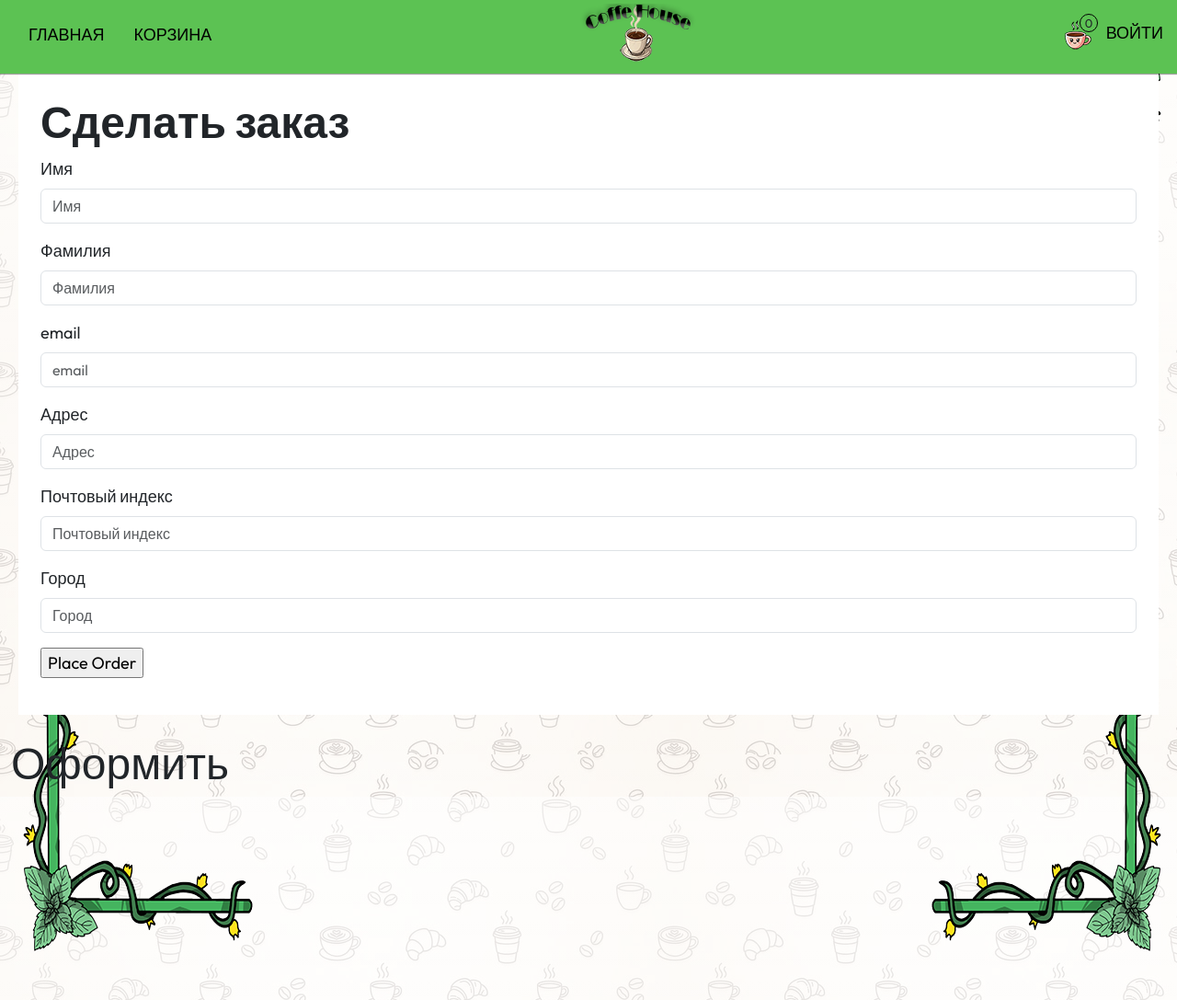
After one commit to Kostyan4ike/CoffeeHouse, a Django app: page /orders/create/ in a window 1280 px wide. The commit adds this page. Shown: the whole page at 92% size. Run offline with Django 5.2, Linux system fonts and the light colour scheme; parts of the project's set-up code (start-up, migrations or seed data) failed here and were passed over; some libraries are stand-ins or nearby versions.

Commit message:
Конец заполнения формы оформления заказа и логин пользователей

```diff
--- a/CoffeeHouse/urls.py
+++ b/CoffeeHouse/urls.py
@@ -24,6 +24,7 @@ urlpatterns = [
     path('admin/', admin.site.urls),
     path('cart/', include('cart.urls', namespace = 'cart' )),
     path('user/', include('users.urls', namespace = 'user')),
+    path('orders/', include('orders.urls', namespace='orders')),
     path('', include('main.urls', namespace='main'))
 ]
 
--- a/cart/templates/cart/detail.html
+++ b/cart/templates/cart/detail.html
@@ -48,7 +48,7 @@
             <a href="/shop" class='cart-btn'>Продолжить покупки</a>
             {% with cart_quantity=cart|length%}
                 {% if cart_quantity > 0 %}
-                    <a href="#" class='cart-btn'>Оформить</a>
+                    <a href="{% url "orders:order_create" %}" class='cart-btn'>Оформить</a>
                 {% endif %}
             {% endwith %}
         </div>
--- a/orders/forms.py
+++ b/orders/forms.py
@@ -0,0 +1,26 @@
+from django import forms
+from .models import Order
+
+
+class OrderCreateForm(forms.ModelForm):
+    class Meta:
+        model = Order
+        fields = ['user', 'first_name', 'last_name', 'email',
+                    'address', 'postal_code', 'city']
+
+
+    def __init__(self, *args, **kwargs):
+        self.request = kwargs.pop('request', None)
+        super().__init__(*args, **kwargs)
+        if self.request.user.is_authenticated:
+            self.initial['first_name'] = self.request.user.first_name
+            self.initial['last-name'] = self.request.user.last_name
+            self.initial['email'] = self.request.user.email
+
+
+    def save(self, commit=True):
+        order = super().save(commit=False)
+        order.user = self.request.user
+        if commit:
+            order.save()
+        return order
--- /dev/null
+++ b/orders/templates/order/create.html
@@ -0,0 +1,61 @@
+{% extends "main/base.html" %}
+{% load static %}
+
+
+{% block title %}Сделать заказ{% endblock title %}
+
+{% block content %}
+    <div class="forcreate">
+        <div class="profile bg-white p-4 mb-4 mx-2">
+            <h2 class="mb-2">Сделать заказ</h2>
+            <form action="" method="post" class="order-form">
+                {% csrf_token %}
+                <div class="col md-12 mb-3">
+                    <label for="if_first_name" class="form-label">Имя</label>
+                    <input type="text" class="form-control form-styleprofile" id="id_first_name"
+                    name="first_name" placeholder="Имя" value="{{form.first_name.value|default:''}}" required>
+                </div>
+                <div class="col md-12 mb-3">
+                    <label for="if_last_name" class="form-label">Фамилия</label>
+                    <input type="text" class="form-control form-styleprofile" id="id_last_name"
+                    name="last_name" placeholder="Фамилия" value="{{form.last_name.value|default:''}}" required>
+                </div>
+                <div class="col md-12 mb-3">
+                    <label for="if_email" class="form-label">email</label>
+                    <input type="text" class="form-control form-styleprofile" id="id_email"
+                    name="email" placeholder="email" value="{{form.email.value|default:''}}" required>
+                </div>
+
+                <div class="col md-12 mb-3">
+                    <label for="if_address" class="form-label">Адрес</label>
+                    <input type="text" class="form-control form-styleprofile" id="id_address"
+                    name="address" placeholder="Адрес" value="{{form.address.value|default:''}}" required>
+                </div>
+                <div class="col md-12 mb-3">
+                    <label for="if_postal_code" class="form-label">Почтовый индекс</label>
+                    <input type="text" class="form-control form-styleprofile" id="id_postal_code"
+                    name="postal_code" placeholder="Почтовый индекс" value="{{form.postal_code.value|default:''}}" required>
+                </div>
+                <div class="col md-12 mb-3">
+                    <label for="if_city" class="form-label">Город</label>
+                    <input type="text" class="form-control form-styleprofile" id="id_city"
+                    name="city" placeholder="Город" value="{{form.city.value|default:''}}" required>
+                </div>
+                <p><input type="submit" value="Place Order"></p>
+                {% csrf_token %}
+            </form>
+        </div>
+        <div class="checkout">
+            <h1>Оформить</h1>
+            <div class="order-info">
+                {% for item in cart %}
+                    <li>
+                        {{ item.quantity }} * {{ item.product_name }}
+                        <p>{{ item.total_price }}₽</p>
+                    </li>
+                    <p>Всего: {{ cart.get_total_price}}₽</p>
+                {% endfor %}
+            </div>
+        </div>
+    </div>
+{% endblock content %}
--- a/orders/urls.py
+++ b/orders/urls.py
@@ -0,0 +1,12 @@
+from django.urls import path
+from . import views
+
+
+app_name = 'orders'
+
+
+urlpatterns = [
+    path('create/', views.order_create, name='order_create'),
+
+
+]
--- a/orders/views.py
+++ b/orders/views.py
@@ -1,3 +1,29 @@
 from django.shortcuts import render
+from .models import OrderItem
+from .forms import OrderCreateForm
+from cart.cart import Cart
 
-# Create your views here.
+
+def order_create(request):
+    cart = Cart(request)
+    if request.method == "POST":
+        form = OrderCreateForm(request.POST, request=request)
+        if form.is_valid():
+            order = form.save()
+            for item in cart:
+                OrderItem.objects.create(order=order,
+                                         product=item['product'],
+                                         price=item['price'],
+                                         quantity=item['quantity'])
+            cart.clear()
+            return render(request,
+                          'order/created.html',
+                          {'order': order,
+                           'form': form}
+                          )
+    else:
+        form = OrderCreateForm(request.POST, request=request)
+    return render(request,
+                  'order/create.html',
+                  {'cart': cart,
+                   'form': form})
```
Also changed, not shown: orders/templates/order/created.html (added, +7 -0 lines).
